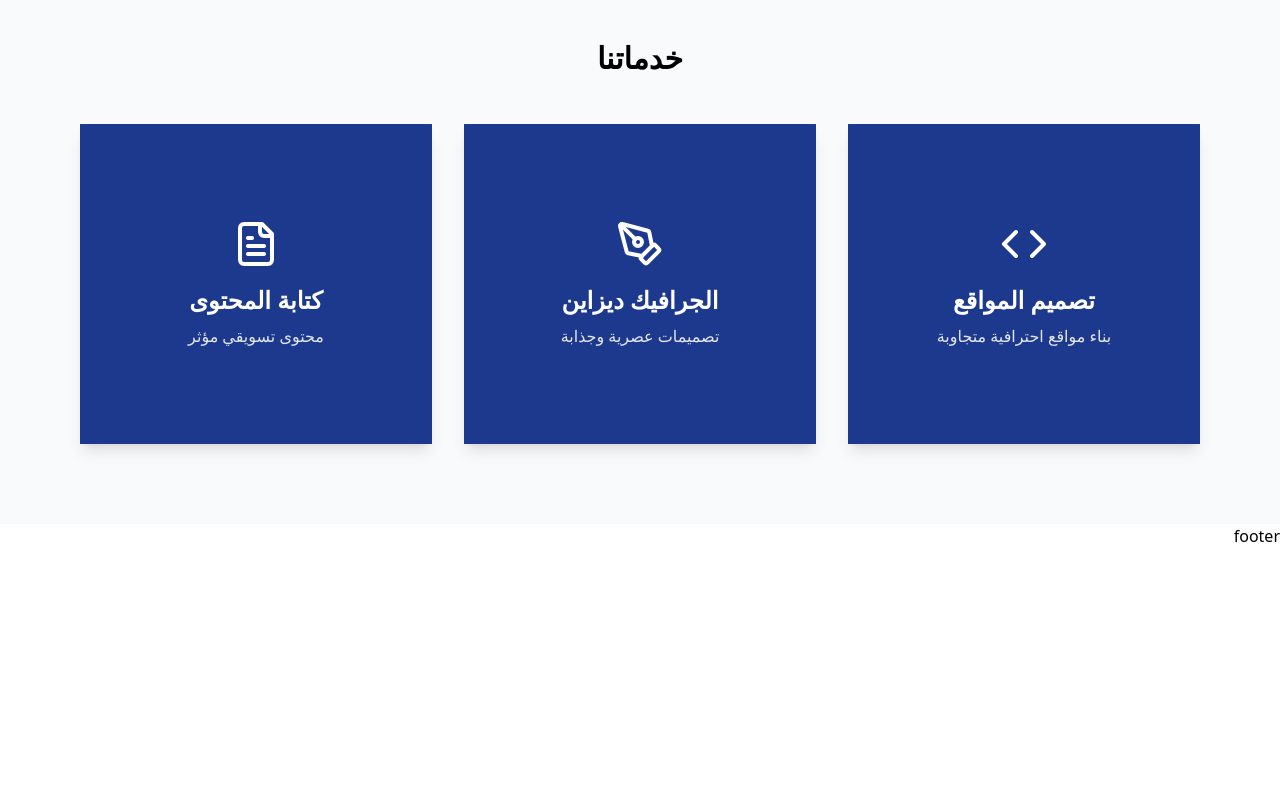
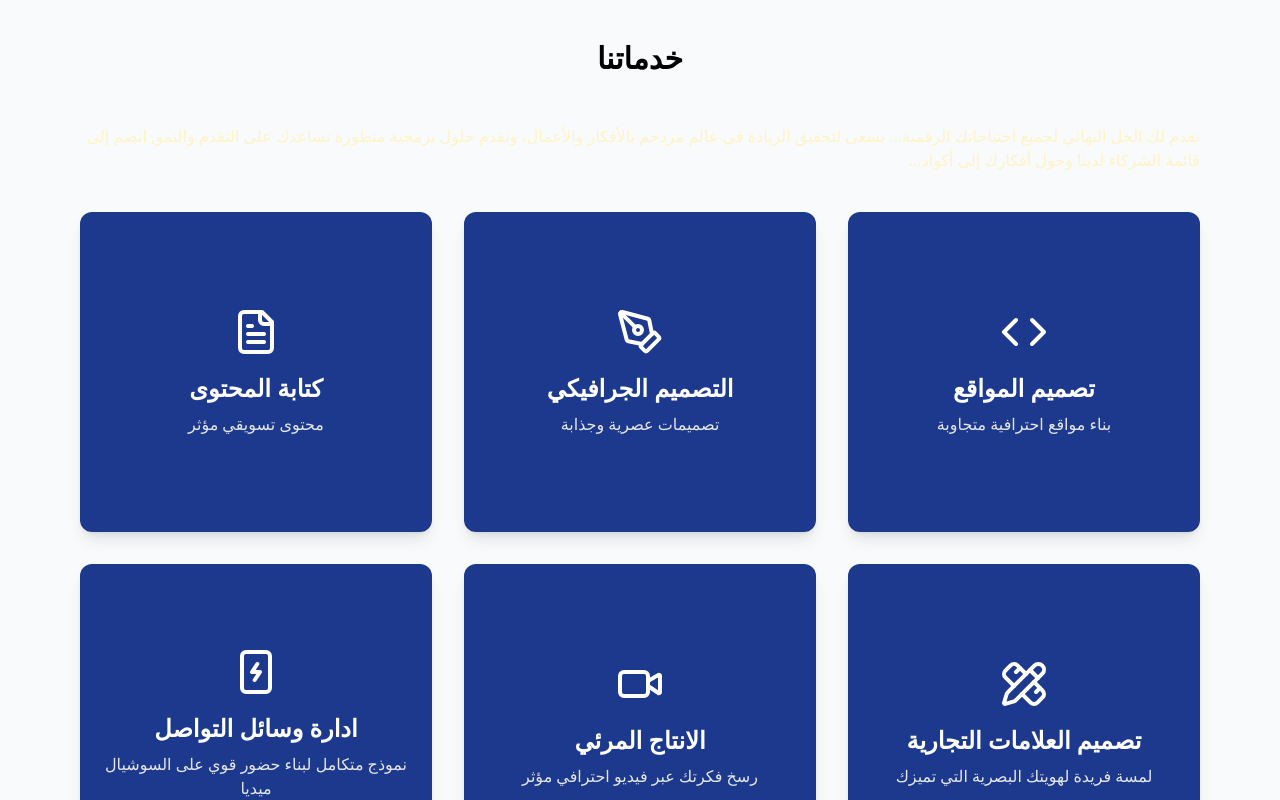
Before and after one commit to Qassim8/niloop, a Next.js app: page / in a window 1280 px wide. Shown: the part 840-1640 px from the top of the page. Before the commit the page ends 1388 px from the top, so only its background shows below. Built offline with nearby package versions, Linux system fonts and the light colour scheme.

Commit message:
services section up to date

```diff
--- a/src/components/services.jsx
+++ b/src/components/services.jsx
@@ -1,6 +1,14 @@
 "use client";
 import { motion } from "framer-motion";
-import { Code, PenTool, FileText } from "lucide-react";
+import {
+  Code,
+  PenTool,
+  FileText,
+  LogsIcon,
+  Video,
+  SmartphoneCharging,
+  PencilRulerIcon,
+} from "lucide-react";
 
 const cards = [
   {
@@ -12,7 +20,7 @@ const cards = [
   },
   {
     id: 2,
-    title: "الجرافيك ديزاين",
+    title: "التصميم الجرافيكي",
     desc: "تصميمات عصرية وجذابة",
     icon: <PenTool size={48} className="mx-auto text-white" />,
     bg: "images/How-To-Design-a-Logo-5-Easy-Steps.jpg",
@@ -24,6 +32,27 @@ const cards = [
     icon: <FileText size={48} className="mx-auto text-white" />,
     bg: "images/content-writing.webp",
   },
+  {
+    id: 4,
+    title: "تصميم العلامات التجارية",
+    desc: "لمسة فريدة لهويتك البصرية التي تميزك",
+    icon: <PencilRulerIcon size={48} className="mx-auto text-white" />,
+    bg: "images/content-writing.webp",
+  },
+  {
+    id: 5,
+    title: "الانتاج المرئي",
+    desc: "رسخ فكرتك عبر فيديو احترافي مؤثر",
+    icon: <Video size={48} className="mx-auto text-white" />,
+    bg: "images/content-writing.webp",
+  },
+  {
+    id: 6,
+    title: "ادارة وسائل التواصل",
+    desc: "نموذج متكامل لبناء حضور قوي على السوشيال ميديا",
+    icon: <SmartphoneCharging size={48} className="mx-auto text-white" />,
+    bg: "images/content-writing.webp",
+  },
 ];
 
 export default function ServicesSection() {
@@ -31,11 +60,16 @@ export default function ServicesSection() {
     <section className="py-20 bg-gray-50">
       <div className="max-w-6xl mx-auto px-4">
         <h2 className="text-3xl font-bold text-center mb-12">خدماتنا</h2>
-        <div className="grid grid-cols-1 md:grid-cols-3 gap-8">
+        <p className="text-amber-100 ">
+          نقدم لك الحل النهائي لجميع احتياجاتك الرقمية... نسعى لتحقيق الريادة في
+          عالم مزدحم بالأفكار والأعمال، ونقدم حلول برمجية متطورة تساعدك على
+          التقدم والنمو, انضم إلى قائمة الشركاء لدينا وحول أفكارك إلى أكواد...
+        </p>
+        <div className="grid grid-cols-1 md:grid-cols-3 gap-8 mt-10">
           {cards.map((card, i) => (
             <motion.div
               key={card.id}
-              className="relative h-80 overflow-hidden shadow-lg group"
+              className="relative h-80 rounded-xl overflow-hidden shadow-lg group"
               initial={{ opacity: 0, y: 100, rotateX: 90 }}
               whileInView={{ opacity: 1, y: 0, rotateX: 0 }}
               transition={{ duration: 0.8, delay: i * 0.2 }}
@@ -43,7 +77,7 @@ export default function ServicesSection() {
             >
               {/* الخلفية */}
               <div
-                className="absolute top-full group-hover:top-0 transition-all duration-500 inset-0 bg-cover bg-center"
+                className="absolute top-full group-hover:top-0 transition-all duration-1000 inset-0 bg-cover bg-center"
                 style={{ backgroundImage: `url(${card.bg})` }}
               />
               {/* Overlay */}
```
